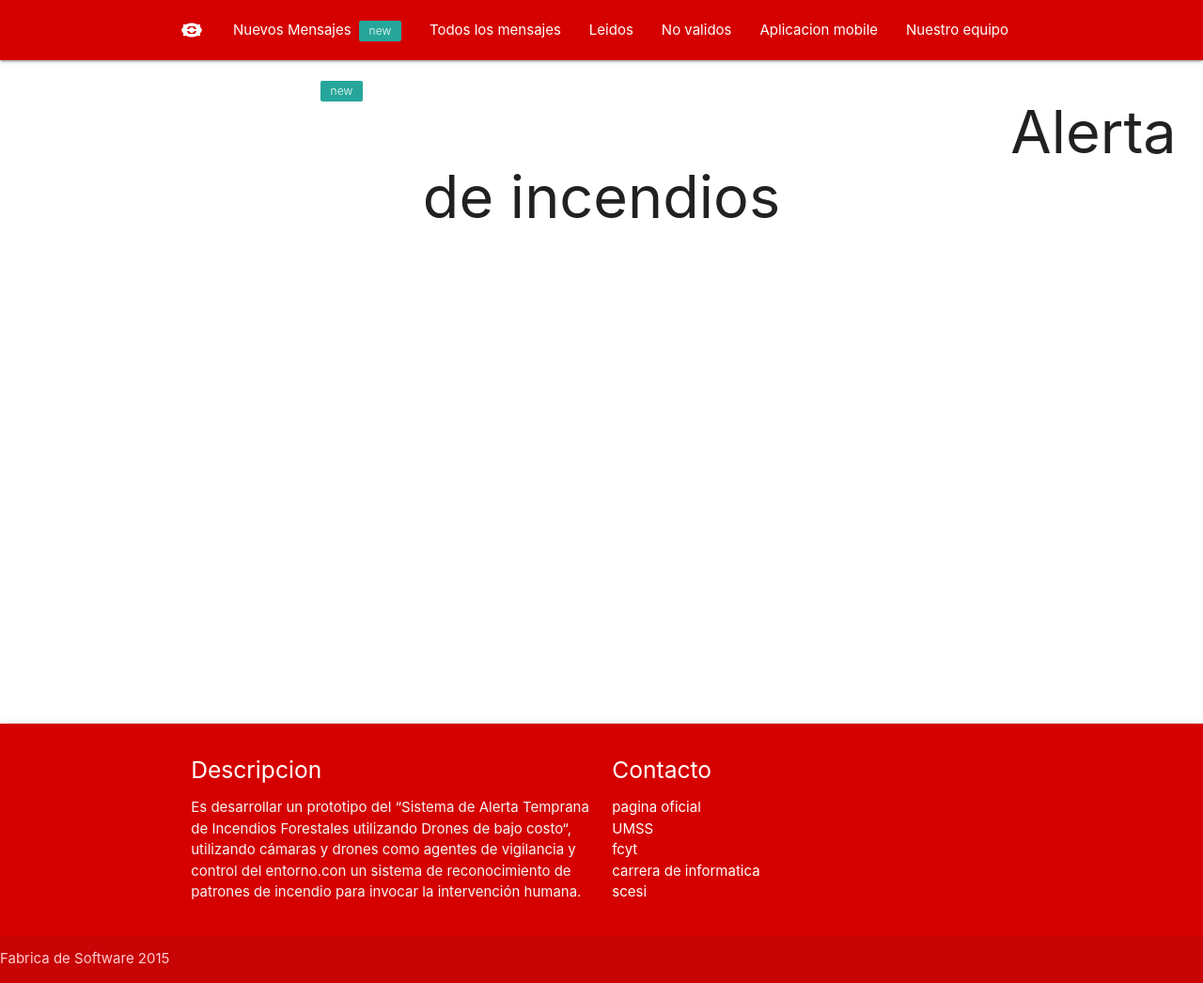
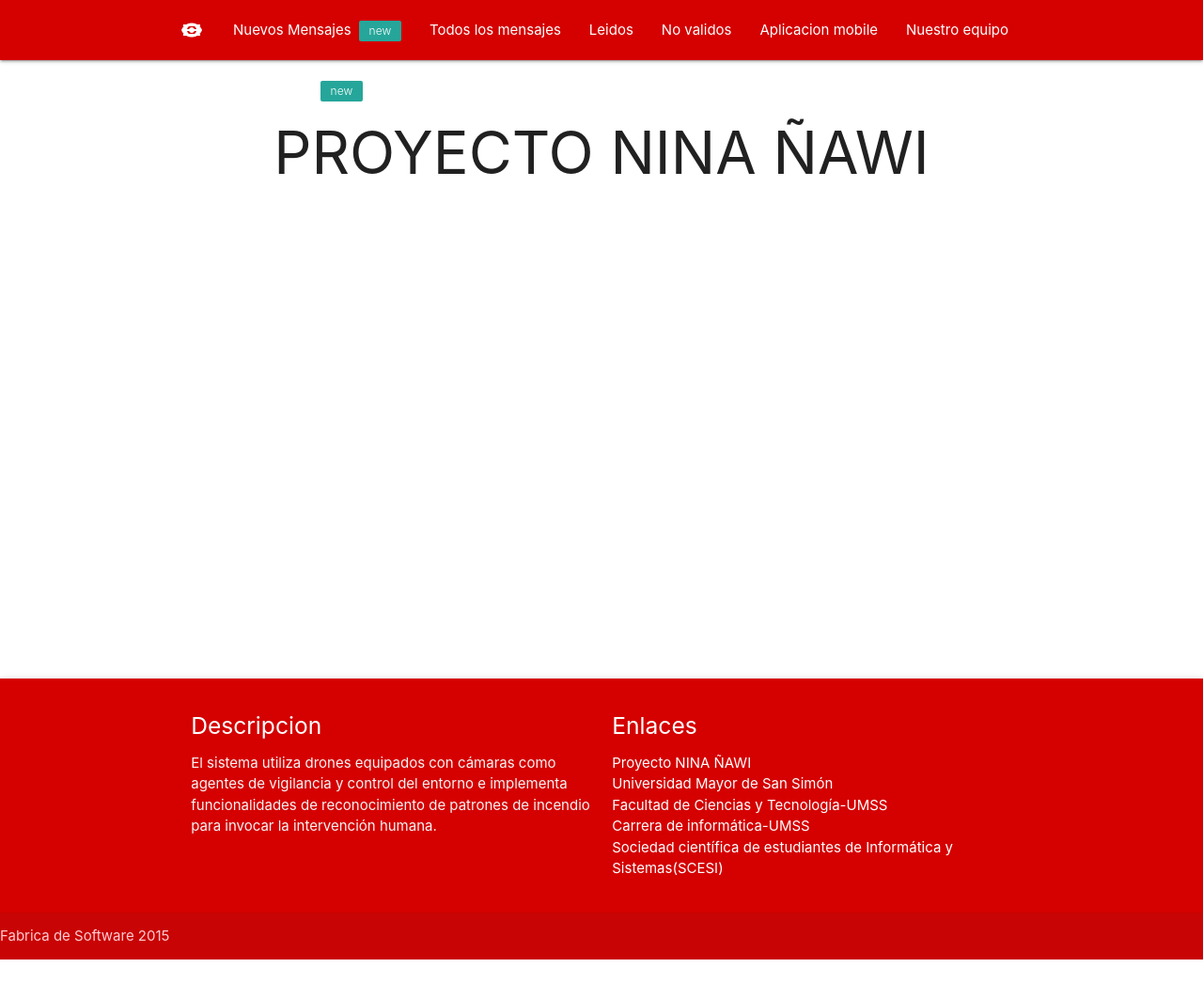
Before and after one commit to tinojcvc/FabricaWeb, a Django app: template whatsapp/templates/base.html in a window 1280 px wide. Shown: the whole page at 94% size. After the commit the page ends 1021 px from the top, so only its background shows below. Run offline with Django 3.2, Linux system fonts and the light colour scheme; the template is opened without the code that fills it, so the values that code supplies are empty; some libraries are stand-ins or nearby versions.

Commit message:
Ultima tuneada

```diff
--- a/whatsapp/templates/base.html
+++ b/whatsapp/templates/base.html
@@ -3,7 +3,7 @@
 <html>
 <head>
 	<title>alerta de incendios</title>
-  <!--<meta http-equiv="refresh" content="10"/>-->
+  <meta http-equiv="refresh" content="10"/>
 	<link rel="stylesheet" href="{% static "css/materialize.min.css" %}">
   <link rel="stylesheet" href="{% static "css/style.css" %}">
 	<link href="http://fonts.googleapis.com/icon?family=Material+Icons" rel="stylesheet">
@@ -38,7 +38,7 @@
   </div>
 </nav>
 
-<h1 class="header center">Alerta de incendios</h1>
+<h1 class="header center">PROYECTO NINA ÑAWI</h1>
 
 <div class="container">
 	{% block content %}
@@ -50,12 +50,12 @@
       <div class="container">
         <div class="row center">
           <div class="row center">
-          <h4 class="white-text text-darken-15 read">Proyecto de Alerta mediante watssap</h4>
+          <h4 class="white-text text-darken-15 read">Sistema cognitivo de alerta temprana de incendios forestales usando drones</h4>
         </div>
         </div>
       </div>
     </div>
-    <div class="parallax"><img src= "{% static "img/background3.png" %}"></div>
+    <div class="parallax"><img src= "{% static "img/backgrounddrone.png" %}"></div>
 </div>
 
 <footer class="page-footer red accent-4 z-depth-2">
@@ -63,18 +63,18 @@
       <div class="row">
         <div class="col l6 s12">
           <h5 class="white-text">Descripcion</h5>
-          <p class="grey-text text-lighten-4">Es desarrollar un prototipo del “Sistema de Alerta Temprana de Incendios Forestales utilizando Drones de bajo costo“,  utilizando cámaras y drones como agentes de vigilancia y control del entorno.con un sistema de reconocimiento de patrones de incendio para invocar la intervención humana.</p>
+          <p class="grey-text text-lighten-4"> El sistema utiliza drones equipados con cámaras como agentes de vigilancia y control del entorno e implementa funcionalidades de reconocimiento de patrones de incendio para invocar la intervención humana.</p>
 
 
         </div>
-        <div class="col l3 s12">
-          <h5 class="white-text">Contacto</h5>
+        <div class="col l6 s12">
+          <h5 class="white-text">Enlaces</h5>
           <ul>
-            <li><a class="white-text" href="http://www.dronesimon.umss.edu.bo/">pagina oficial</a></li>
-            <li><a class="white-text" href="www.umss.edu.bo">UMSS</a></li>
-            <li><a class="white-text" href="www.fcyt.umss.edu.bo">fcyt</a></li>
-            <li><a class="white-text" href="informatica.fcyt.umss.edu.bo">carrera de informatica</a></li>
-            <li><a class="white-text" href="www.scesi.org">scesi</a></li>
+            <li><a class="white-text" href="http://www.dronesimon.umss.edu.bo/">Proyecto NINA ÑAWI</a></li>
+            <li><a class="white-text" href="www.umss.edu.bo">Universidad Mayor de San Simón</a></li>
+            <li><a class="white-text" href="www.fcyt.umss.edu.bo">Facultad de Ciencias y Tecnología-UMSS</a></li>
+            <li><a class="white-text" href="informatica.fcyt.umss.edu.bo">Carrera de informática-UMSS</a></li>
+            <li><a class="white-text" href="www.scesi.org">Sociedad científica de estudiantes de Informática y Sistemas(SCESI)</a></li>
           </ul>
         </div>
       </div>
```
Also changed, not shown: 1 other file.
